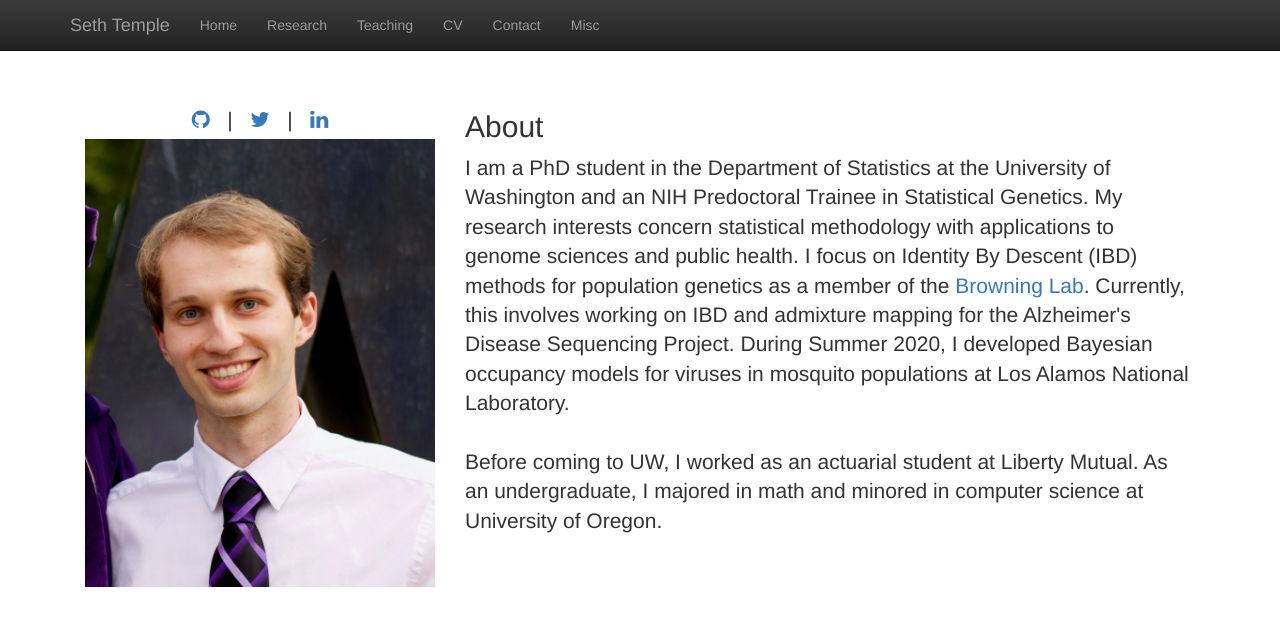
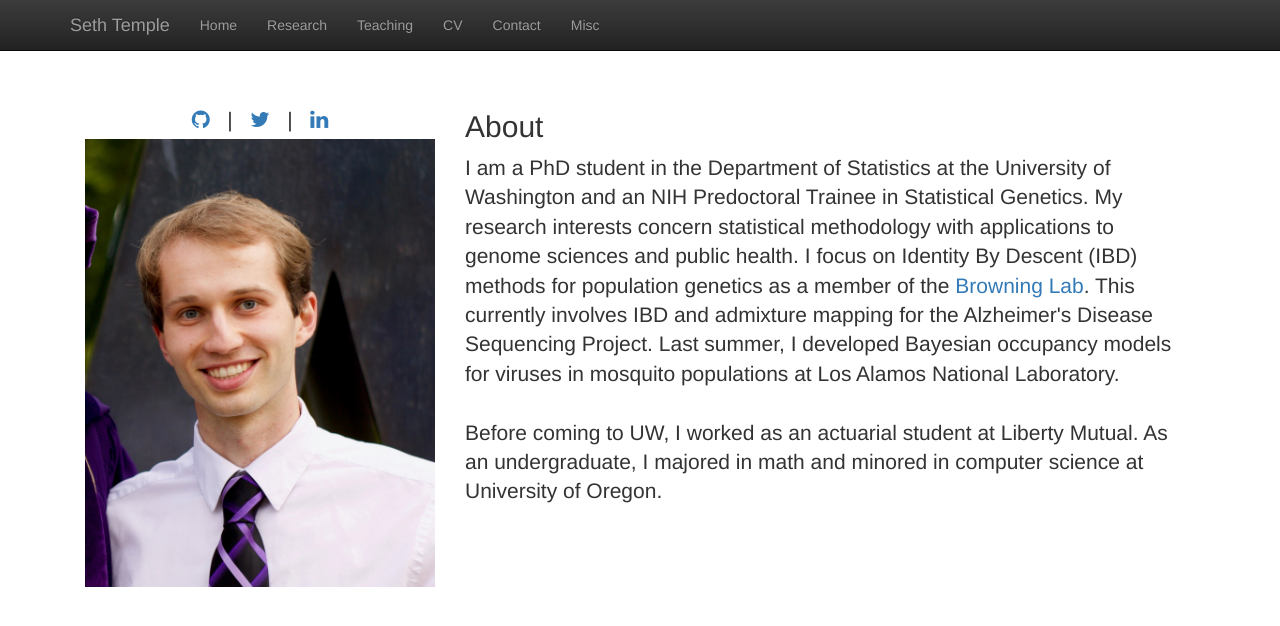
Before and after one commit to sdtemple/sdtemple.github.io, a Jekyll site: the page built from index.html, in a window 1280 px wide. Shown: the top 626 px of the page. Built offline with Jekyll 4.4.1, drawn with Linux system fonts in a browser that asks for light colours; nearby versions of some CDN libraries; library files that are not in the unit come from our copies.

Commit message:
Update index.html

```diff
--- a/index.html
+++ b/index.html
@@ -24,8 +24,8 @@ title:  'Seth Temple'
   I am a PhD student in the Department of Statistics at the University of Washington and an NIH Predoctoral Trainee in Statistical Genetics.
     My research interests concern statistical methodology with applications to genome sciences and public health.
     I focus on Identity By Descent (IBD) methods for population genetics as a member of the <a href = "https://sites.uw.edu/sguy/">Browning Lab</a>.
-    Currently, this involves working on IBD and admixture mapping for the Alzheimer's Disease Sequencing Project.
-    During Summer 2020, I developed Bayesian occupancy models for viruses in mosquito populations at Los Alamos National Laboratory.<br/>
+    This currently involves IBD and admixture mapping for the Alzheimer's Disease Sequencing Project.
+    Last summer, I developed Bayesian occupancy models for viruses in mosquito populations at Los Alamos National Laboratory.<br/>
 <br/>
 Before coming to UW, I worked as an actuarial student at Liberty Mutual.
     As an undergraduate, I majored in math and minored in computer science at University of Oregon.
```
